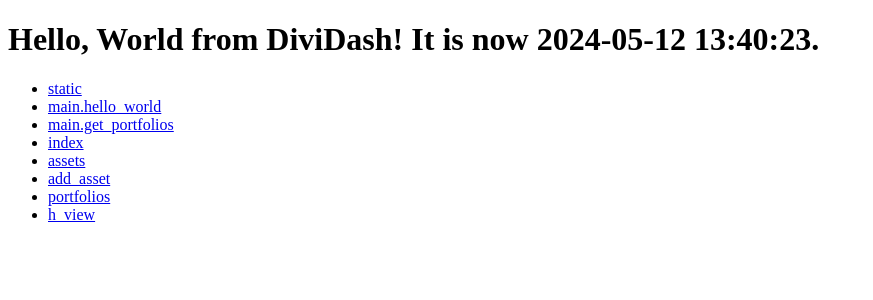
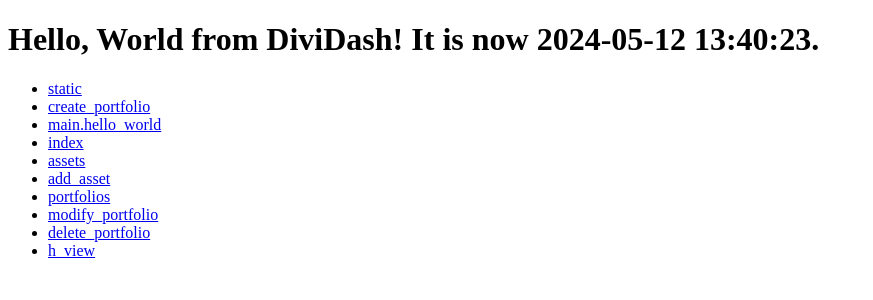
Before and after one commit to MonsterMunch/DiviDash, a Flask app: page / in a window 1280 px wide. Shown: the top 300 px of the page, without its empty margins (0-873 px from the left). Run offline with Flask 3, Linux system fonts and the light colour scheme.

Commit message:
Porfolio creation

```diff
--- a/app.py
+++ b/app.py
@@ -14,9 +14,15 @@
     def __repr__(self):
         return f"Asset('{self.name}', {self.value})"
 
-with app.app_context():
-    db.create_all()
-
+@app.route('/create_portfolio', methods=['POST'])
+def create_portfolio():
+    name = request.form['name']
+    if name:
+        new_portfolio = Portfolio(name=name)
+        db.session.add(new_portfolio)
+        db.session.commit()
+        return redirect(url_for('main.hello_world'))
+    return 'Missing data', 400
 
 class Portfolio(db.Model):
     id = db.Column(db.Integer, primary_key=True)
@@ -24,6 +30,11 @@
 
     def __repr__(self):
         return f"Portfolio('{self.name}')"
+
+
+with app.app_context():
+    db.create_all()
+
 
 main = Blueprint('main', __name__)
 
@@ -36,17 +47,17 @@
     links = []
     for rule in app.url_map.iter_rules():
         try:
-            url = url_for(rule.endpoint, _external=True, **{arg: 'dummy' for arg in rule.arguments})
+            placeholders = {arg: 1 if converter.__class__.__name__ == 'IntegerConverter' else 'dummy' for arg, converter in rule._converters.items()}
+            url = url_for(rule.endpoint, _external=True, **placeholders)
         except BuildError:
             url = None
         links.append((url, rule.endpoint))
     return render_template('index.html', current_time=current_time, links=links)
 
-
-@main.route('/portfolios', methods=['GET'])
-def get_portfolios():
-    portfolios = Portfolio.query.all()
-    return jsonify([{'id': p.id, 'name': p.name} for p in portfolios])
+# @main.route('/portfolios', methods=['GET'])
+# def get_portfolios():
+#     portfolios = Portfolio.query.all()
+#     return jsonify([{'id': p.id, 'name': p.name} for p in portfolios])
 
 app.register_blueprint(main)
 
@@ -76,10 +87,49 @@
     return 'Missing data', 400
 
 
-@app.route('/portfolios')
+# @app.route('/portfolios')
+# def portfolios():
+#     portfolios = Portfolio.query.all()
+#     return render_template('portfolios.html', portfolios=portfolios)
+
+@app.route('/portfolios', methods=['GET', 'POST'])
 def portfolios():
-    portfolios = Portfolio.query.all()
-    return render_template('portfolios.html', portfolios=portfolios)
+    if request.method == 'POST':
+        name = request.form['name']
+        print(f"Received POST request with name: {name}")
+        if name:
+            new_portfolio = Portfolio(name=name)
+            db.session.add(new_portfolio)
+            db.session.commit()
+        return redirect(url_for('portfolios'))
+    else:
+        portfolios = Portfolio.query.all()
+        print("Portfolios:", portfolios)
+        return render_template('portfolios.html', portfolios=portfolios)
+
+@app.route('/modify_portfolio/<id>', methods=['GET', 'POST'])
+def modify_portfolio(id):
+    print(f"modify_portfolio called with id={id}")
+    try:
+        id = int(id)
+    except ValueError:
+        return "Invalid portfolio id", 400
+
+    portfolio = Portfolio.query.get_or_404(id)
+    if request.method == 'POST':
+        name = request.form['name']
+        if name:
+            portfolio.name = name
+            db.session.commit()
+            return redirect(url_for('portfolios'))
+    return render_template('modify_portfolio.html', portfolio=portfolio)
+
+@app.route('/delete_portfolio/<int:id>', methods=['POST'])
+def delete_portfolio(id):
+    portfolio = Portfolio.query.get_or_404(id)
+    db.session.delete(portfolio)
+    db.session.commit()
+    return redirect(url_for('portfolios'))
 
 if __name__ == "__main__":
     app.run(debug=True, use_reloader=True)
--- a/extensions.py
+++ /dev/null
@@ -1,3 +0,0 @@
-from flask_sqlalchemy import SQLAlchemy
-
-db = SQLAlchemy()
```
Also changed, not shown: models.py (deleted, +0 -18 lines), routes.py (deleted, +0 -18 lines), templates/portfolios.html (+12 -4 lines), views.py (deleted, +0 -20 lines).
